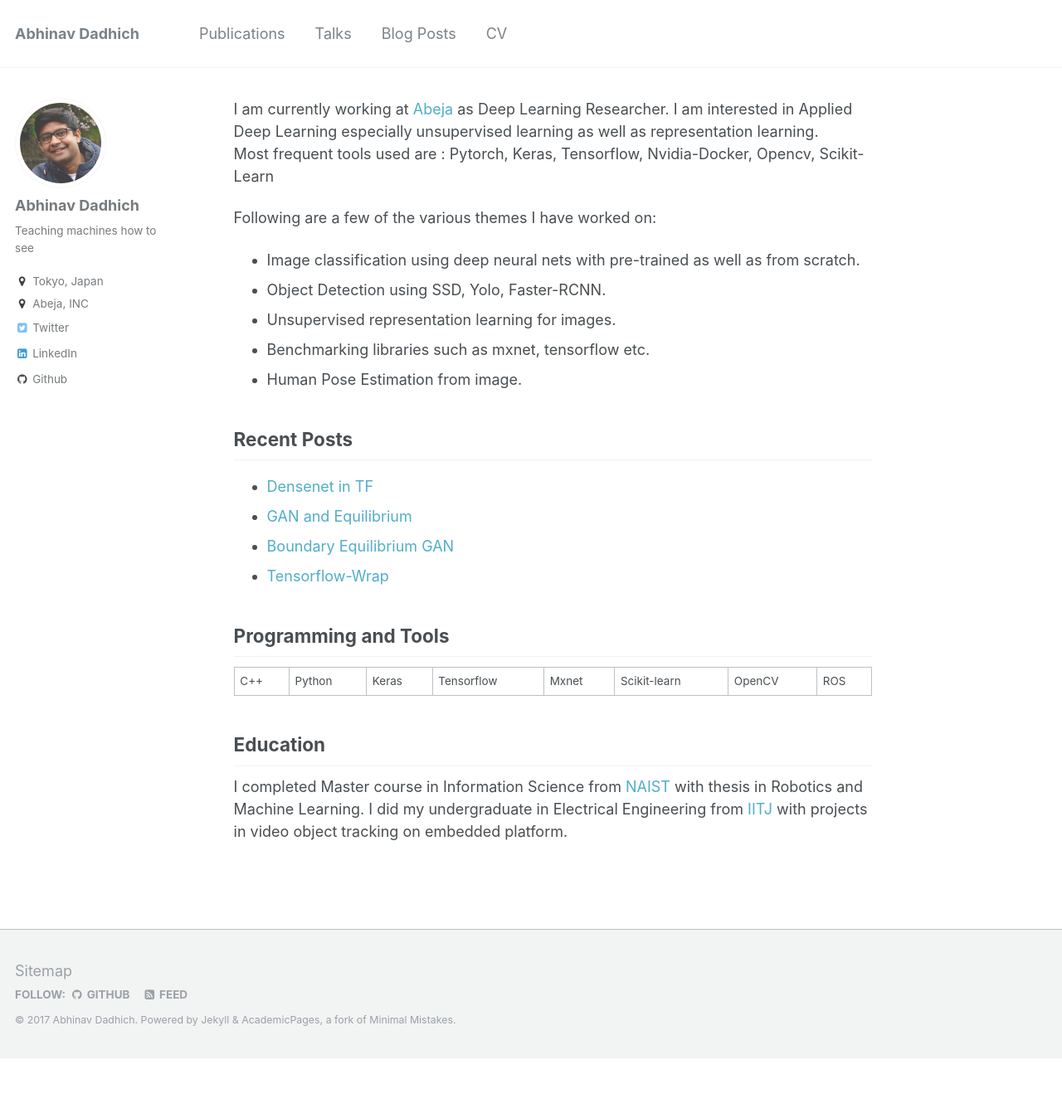
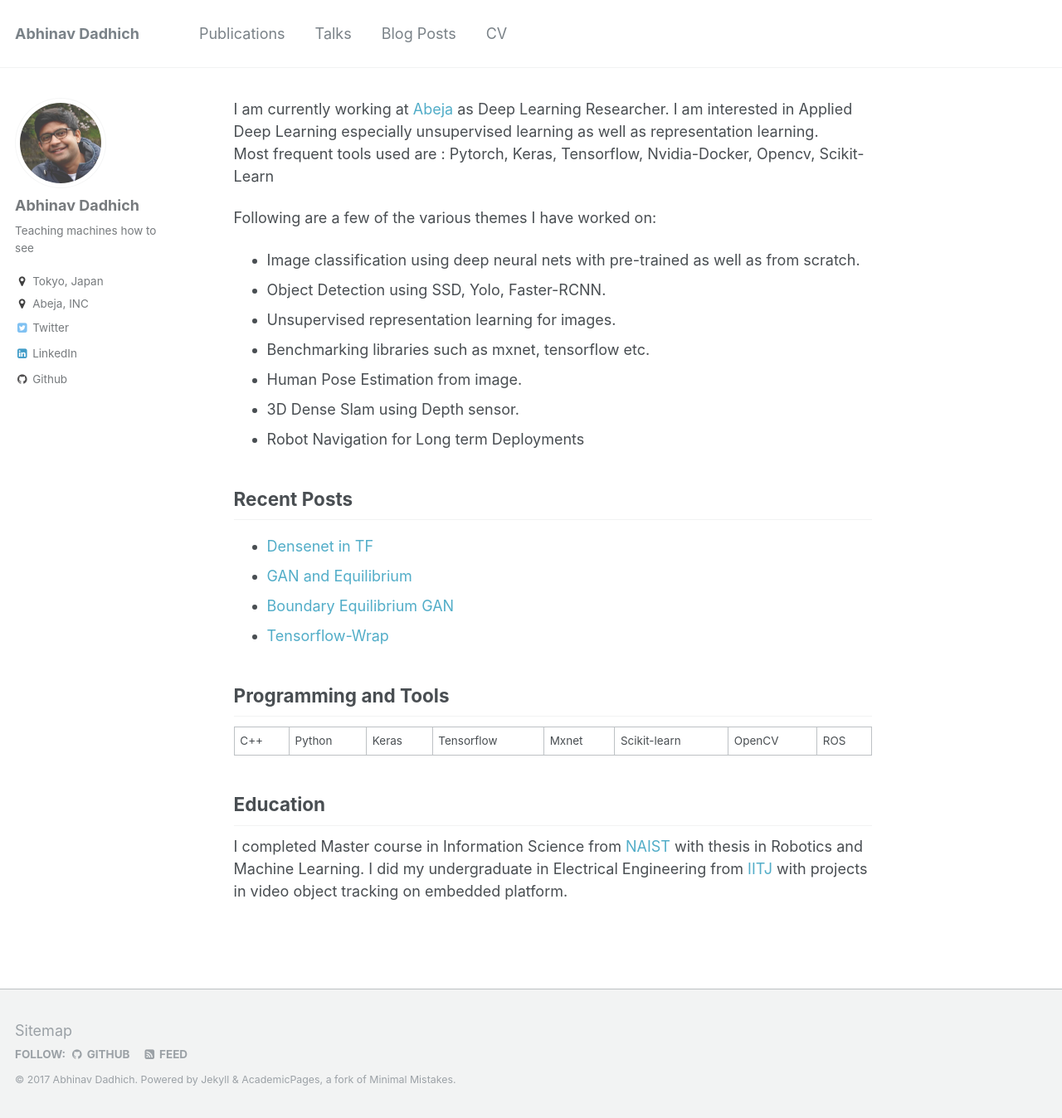
Before and after one commit to ResByte/ResByte.github.io, a Jekyll site: the page built from _pages/about.md, in a window 1280 px wide and 1348 px high. Shown: the whole window at 83% size. Built offline with Jekyll 4.4.1, drawn with Linux system fonts in a browser that asks for light colours.

Commit message:
Update about.md

```diff
--- a/_pages/about.md
+++ b/_pages/about.md
@@ -17,6 +17,8 @@ Following are a few of the various themes I have worked on:
 - Unsupervised representation learning for images.
 - Benchmarking libraries such as mxnet, tensorflow etc.
 - Human Pose Estimation from image.
+- 3D Dense Slam using Depth sensor.
+- Robot Navigation for Long term Deployments
 
 ## Recent Posts
 - [Densenet in TF](https://resbyte.github.io/posts/2017/05/tf-densenet/)
```
